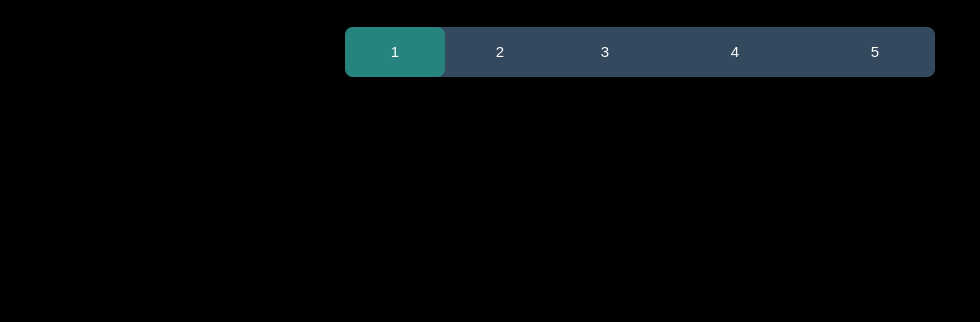
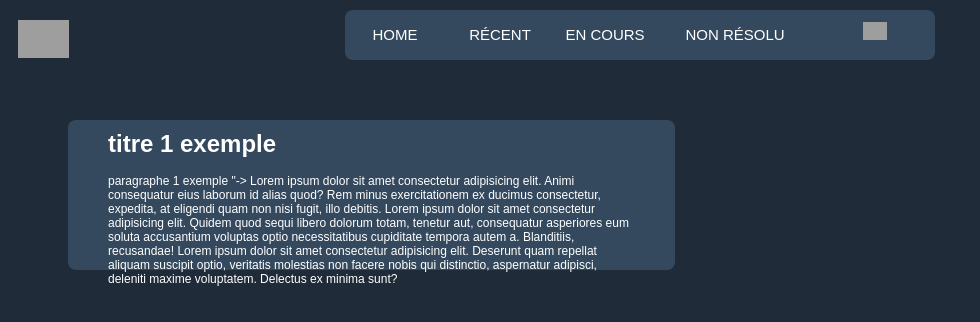
Before and after one commit to DamiRoch1/CBI-lael, a plain HTML site: page index.html in a window 1280 px wide. Shown: the whole page, without its empty margins (0-980 px from the left). Drawn offline with Linux system fonts and the light colour scheme; grey boxes are pictures that could not be loaded.

Commit message:
16/03/24
v1 ajout de bcp de truc

```diff
--- a/css/index.css
+++ b/css/index.css
@@ -1,10 +1,11 @@
 body{
-    background-color: black;
+    background-color: #1f2b38;
     font-size: 12px;
     font-family: sans-serif;
+    color: white;
 }
 nav {
-    margin: 27px auto 0;
+    margin: 10px auto 0;
 
     position: relative;
     width: 590px;
@@ -26,14 +27,7 @@ nav {
     color: white;
     cursor: pointer;
   }
-  nav .animation {
-    position: absolute;
-    height: 100%;
-    top: 0;
-    z-index: 0;
-    transition: all .5s ease 0s;
-    border-radius: 8px;
-  }
+
   a:nth-child(1) {
     width: 100px;
   }
@@ -49,48 +43,35 @@ nav {
   a:nth-child(5) {
     width: 120px;
   }
-  nav .start-home, a:nth-child(1):hover~.animation {
-    width: 100px;
-    left: 0;
-    background-color: #1abc9c81;
-  }
-  nav .start-about, a:nth-child(2):hover~.animation {
-    width: 110px;
-    left: 100px;
-    background-color: #e74d3c79;
-  }
-  nav .start-blog, a:nth-child(3):hover~.animation {
-    width: 100px;
-    left: 210px;
-    background-color: #3498db71;
-  }
-  nav .start-portefolio, a:nth-child(4):hover~.animation {
-    width: 160px;
-    left: 310px;
-    background-color: #9c59b673;
-  }
-  nav .start-contact, a:nth-child(5):hover~.animation {
-    width: 120px;
-    left: 470px;
-    background-color: #e67d227a;
-  }
+.img1{
+  width: 20%;
+  margin-top: 10px;
+}
+.logo{
+  margin: 10px 10px 0;
+  float: left;
+  width: 20%;
 
-  h1 {
-    text-align: center;
-    margin: 40px 0 40px;
-    text-align: center;
-    font-size: 30px;
-    color: #ecf0f1;
-    text-shadow: 2px 2px 4px #000000;
-    font-family: 'Cherry Swash', cursive;
-  }
+}
+.logo img{
+  width: 20%;
+  border-radius: 8p;
+}
+.art1{
+  width: 48%;
+  height: 150px;
+  background-color: #34495e;
+  margin-top: 60px;
+  margin-left: 60px;
+  border-radius: 8px;
 
-  p {
-      position: absolute;
-      bottom: 20px;
-      width: 100%;
-      text-align: center;
-      color: #ecf0f1;
-      font-family: 'Cherry Swash',cursive;
-      font-size: 16px;
-  }
+}
+.titre1{
+  margin-left: 40px;
+  padding-top: 10px;
+}
+.p1{
+  margin-left: 40px;
+  margin-right: 40px;
+
+}
--- a/index.html
+++ b/index.html
@@ -7,15 +7,19 @@
     <link rel="stylesheet" href="css\index.css">
 </head>
 <body>
+    <div class="logo"><a href="index.html"><img src="https://pbs.twimg.com/profile_images/1517209528911245315/Fjl6hr8W_400x400.jpg" alt=""></a></div>
     <nav>
-        <a href="#">1</a>
-        <a href="#">2</a>
-        <a href="#">3</a>
-        <a href="#">4</a>
-        <a href="#">5</a>
-        <div class="animation start-home"></div>
+        <a href="#">home</a>
+        <a href="#">récent</a>
+        <a href="#">en cours</a>
+        <a href="#">non résolu</a>
+        <a href="page\compte.html"><img class="img1" src="https://cdn-icons-png.flaticon.com/128/456/456283.png" alt=""></a>
     </nav>
+    <div class="art1">
+        <h1 class="titre1">titre 1 exemple</h1>
+        <p class="p1">paragraphe 1 exemple "-> Lorem ipsum dolor sit amet consectetur adipisicing elit. Animi consequatur eius laborum id alias quod? Rem minus exercitationem ex ducimus consectetur, expedita, at eligendi quam non nisi fugit, illo debitis. Lorem ipsum dolor sit amet consectetur adipisicing elit. Quidem quod sequi libero dolorum totam, tenetur aut, consequatur asperiores eum soluta accusantium voluptas optio necessitatibus cupiditate tempora autem a. Blanditiis, recusandae! Lorem ipsum dolor sit amet consectetur adipisicing elit. Deserunt quam repellat aliquam suscipit optio, veritatis molestias non facere nobis qui distinctio, aspernatur adipisci, deleniti maxime voluptatem. Delectus ex minima sunt?</p>
 
+    </div>
 
 </body>
 </html>
```
Also changed, not shown: page/compte.html (added).
